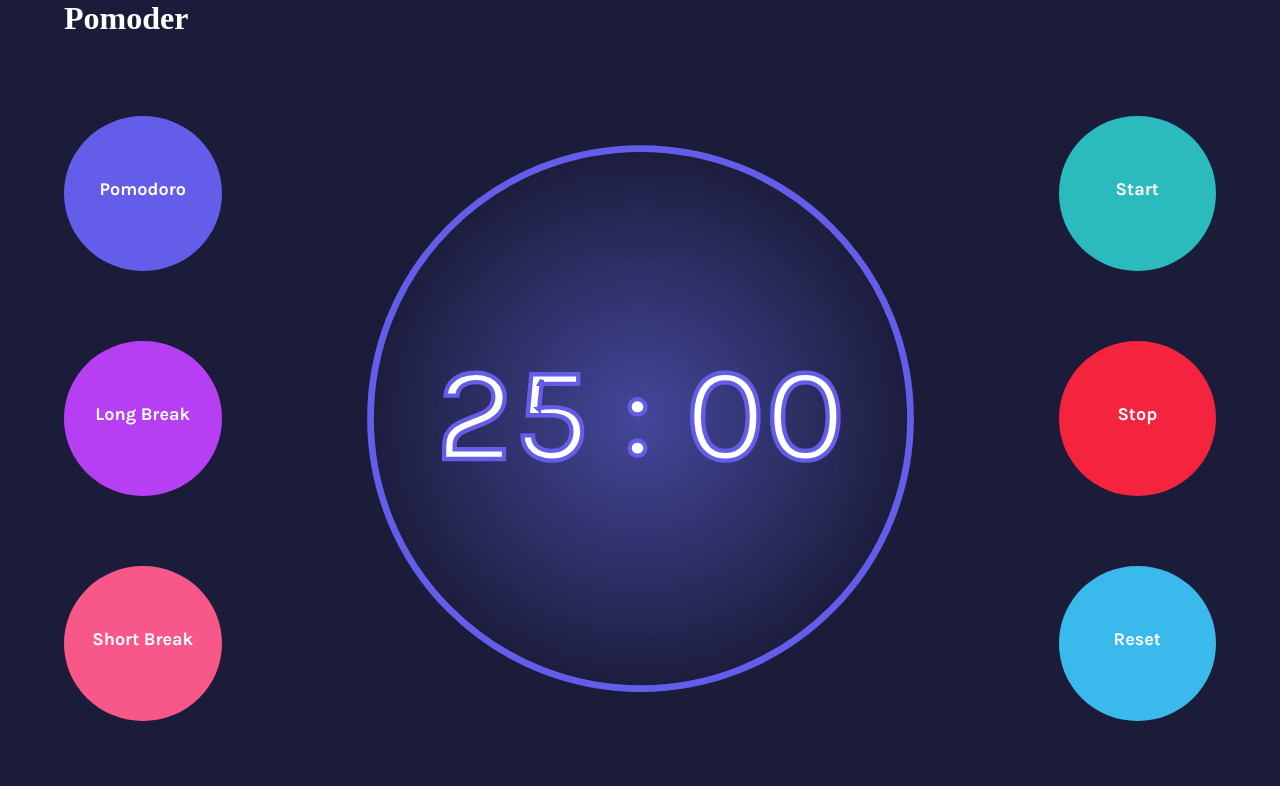
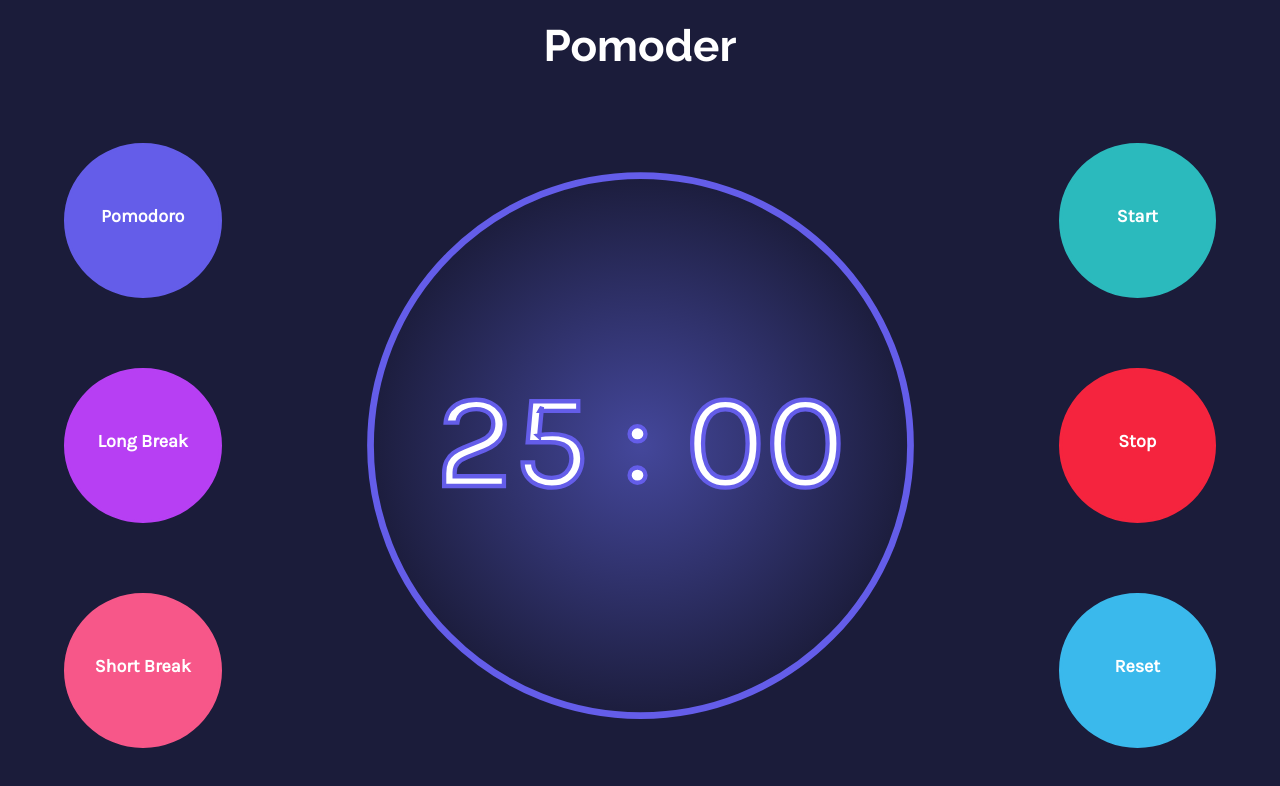
Before and after one commit to cperalta26/pomoder, a React app: page / in a window 1280 px wide. Built offline with nearby package versions, Linux system fonts and the light colour scheme.

Commit message:
update text

```diff
--- a/public/index.html
+++ b/public/index.html
@@ -5,7 +5,8 @@
   <meta name="viewport" content="width=device-width, initial-scale=1.0">
   <meta http-equiv="X-UA-Compatible" content="ie=edge">
   <title>Boilermaker</title>
-  <link href="https://fonts.googleapis.com/css?family=Karla:400,700" rel="stylesheet">
+  <link href="https://fonts.googleapis.com/css?family=Karla:400,900" rel="stylesheet">
+  <link href="https://fonts.googleapis.com/css?family=Raleway:700" rel="stylesheet">
   <script defer src="bundle.js"></script>
 </head>
 <body>
--- a/src/client/components/Button.js
+++ b/src/client/components/Button.js
@@ -15,7 +15,7 @@ const StyledText = styled.div`
   color: #fff;
   line-height: 1em;
   font-family: 'Karla', sans-serif;
-  font-weight: 700;
+  font-weight: 900;
   font-size: 18px;
   padding: 40% 0%;
 `;
--- a/src/client/components/PomoderContainer.js
+++ b/src/client/components/PomoderContainer.js
@@ -10,6 +10,13 @@ const Container = styled.div`
   height: 100vh;
   display: grid;
   grid-template-rows: minmax(0, 75px) auto-fill;
+`;
+
+const StyledHeading = styled.div`
+  font-family: 'Raleway', sans-serif;
+  font-size: 22px;
+  font-weight: 700;
+  margin: 20px auto;
 `;
 
 const TimerAndButtonsContainer = styled.div`
@@ -111,7 +118,9 @@ export default class PomoderContainer extends Component {
     const {countdownTime, countdownTimeColor, showTimer} = this.state;
     return(
       <Container>
-        <h1>Pomoder</h1>
+        <StyledHeading>
+          <h1>Pomoder</h1>
+        </StyledHeading>
         <TimerAndButtonsContainer>
           <GridLocation gridRow='1' gridCol='1'>
             <Button
```
